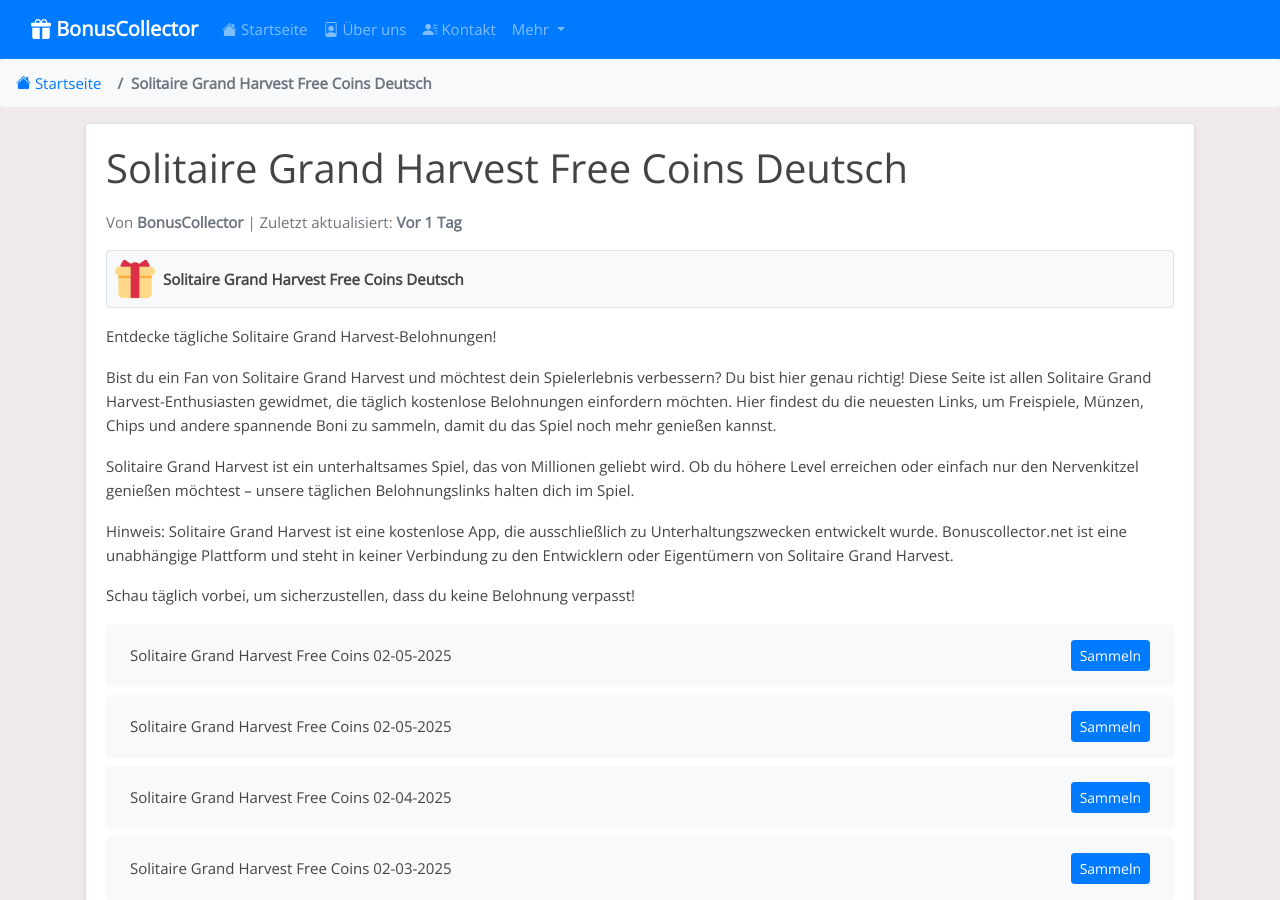
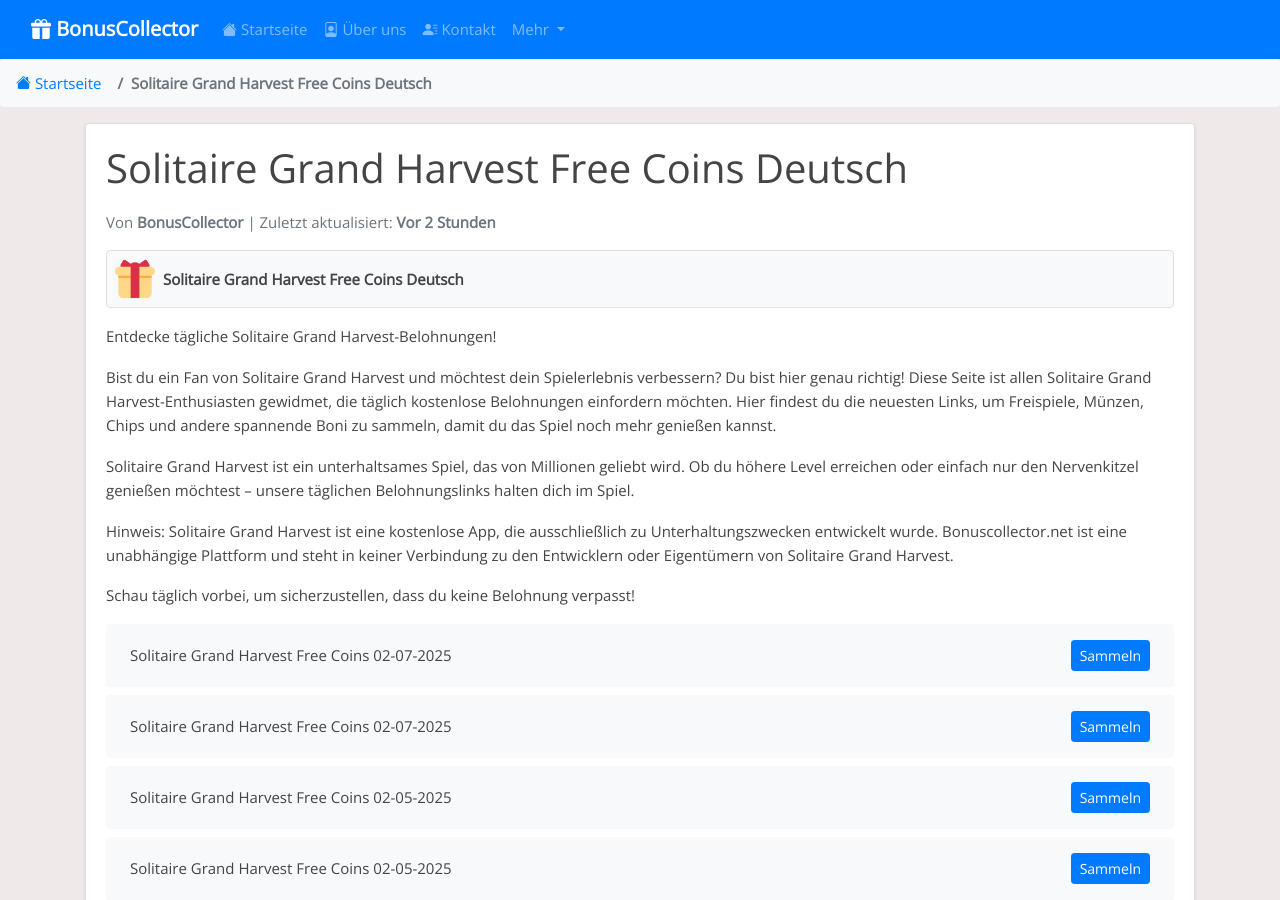
Before and after one commit to Prollad99/bs-de, a Jekyll site: the page built from _posts/2025-01-18-solitaire-grand-harvest.md, in a window 1280 px wide and 900 px high. Built offline with Jekyll 4.4.1, drawn with Linux system fonts in a browser that asks for light colours; some of the changed text lies outside the part shown.

Commit message:
Aktualisiere solitaire-grand-harvest-Belohnungslinks, Inhalte und Änderungsdatum

```diff
--- a/_data/include_files.yml
+++ b/_data/include_files.yml
@@ -2,7 +2,7 @@
   last_modified: 2025-02-07 11:31:31
 
 solitaire-grand-harvest.html:
-  last_modified: 2025-02-05 15:56:59
+  last_modified: 2025-02-07 11:31:32
 
 match-masters.html:
   last_modified: 2025-02-07 11:07:09
--- a/_includes/solitaire-grand-harvest.html
+++ b/_includes/solitaire-grand-harvest.html
@@ -1,4 +1,12 @@
 <ul class="list-group mt-3 mb-4">
+  <li class="list-group-item d-flex justify-content-between align-items-center">
+    <span>Solitaire Grand Harvest Free Coins 02-07-2025</span>
+    <a href="http://grandharvest.onelink.me/CT7t/s9em5vcs" class="btn btn-primary btn-sm">Sammeln</a>
+  </li>
+  <li class="list-group-item d-flex justify-content-between align-items-center">
+    <span>Solitaire Grand Harvest Free Coins 02-07-2025</span>
+    <a href="https://grandharvest.onelink.me/CT7t/5fnwnrmb" class="btn btn-primary btn-sm">Sammeln</a>
+  </li>
   <li class="list-group-item d-flex justify-content-between align-items-center">
     <span>Solitaire Grand Harvest Free Coins 02-05-2025</span>
     <a href="https://grandharvest.onelink.me/CT7t/d4kzor73" class="btn btn-primary btn-sm">Sammeln</a>
@@ -391,12 +399,4 @@
     <span>Solitaire Grand Harvest Free Coins 01-18-2025</span>
     <a href="https://grandharvest.onelink.me/CT7t/n65wbfpv" class="btn btn-primary btn-sm">Sammeln</a>
   </li>
-  <li class="list-group-item d-flex justify-content-between align-items-center">
-    <span>Solitaire Grand Harvest Free Coins 01-18-2025</span>
-    <a href="https://grandharvest.onelink.me/CT7t/iet3a5f2" class="btn btn-primary btn-sm">Sammeln</a>
-  </li>
-  <li class="list-group-item d-flex justify-content-between align-items-center">
-    <span>Solitaire Grand Harvest Free Coins 01-18-2025</span>
-    <a href="https://grandharvest.onelink.me/CT7t/qnzo30p2" class="btn btn-primary btn-sm">Sammeln</a>
-  </li>
 </ul>
```
Also changed, not shown: links-json/solitaire-grand-harvest.json (+8 -8 lines).
